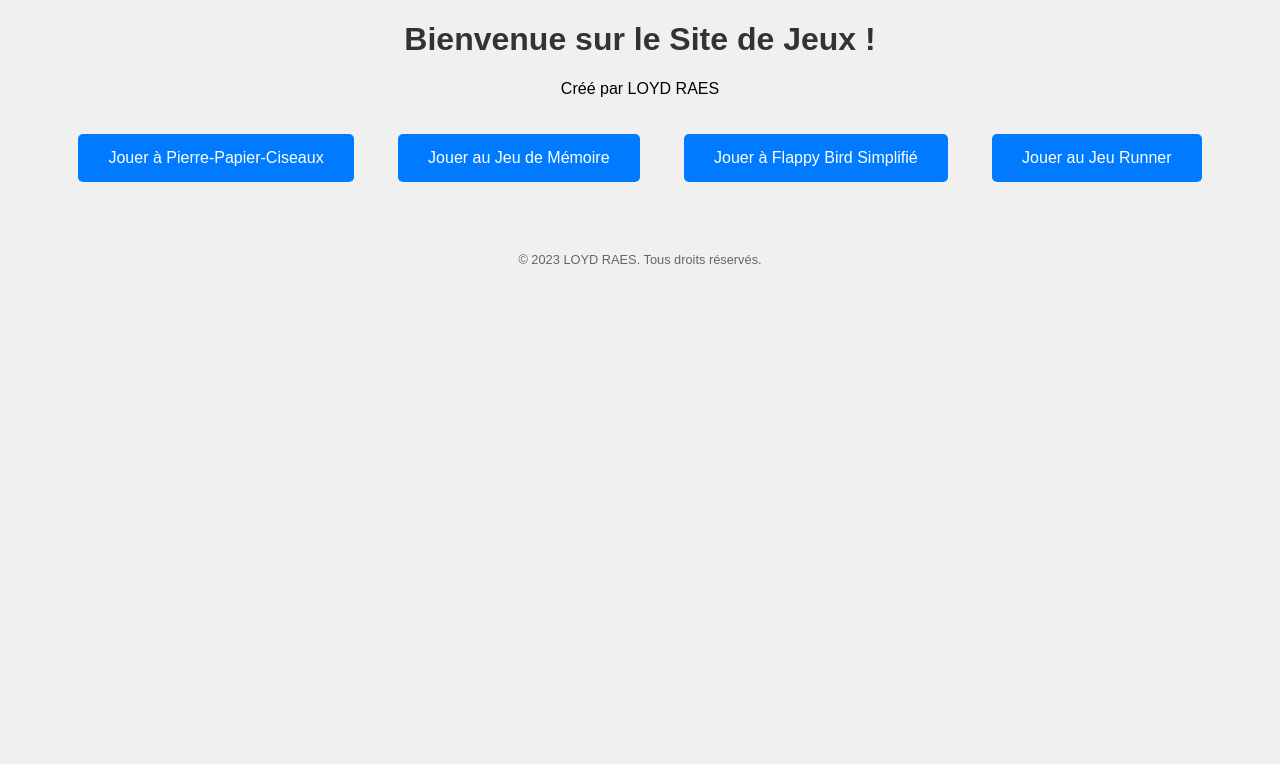
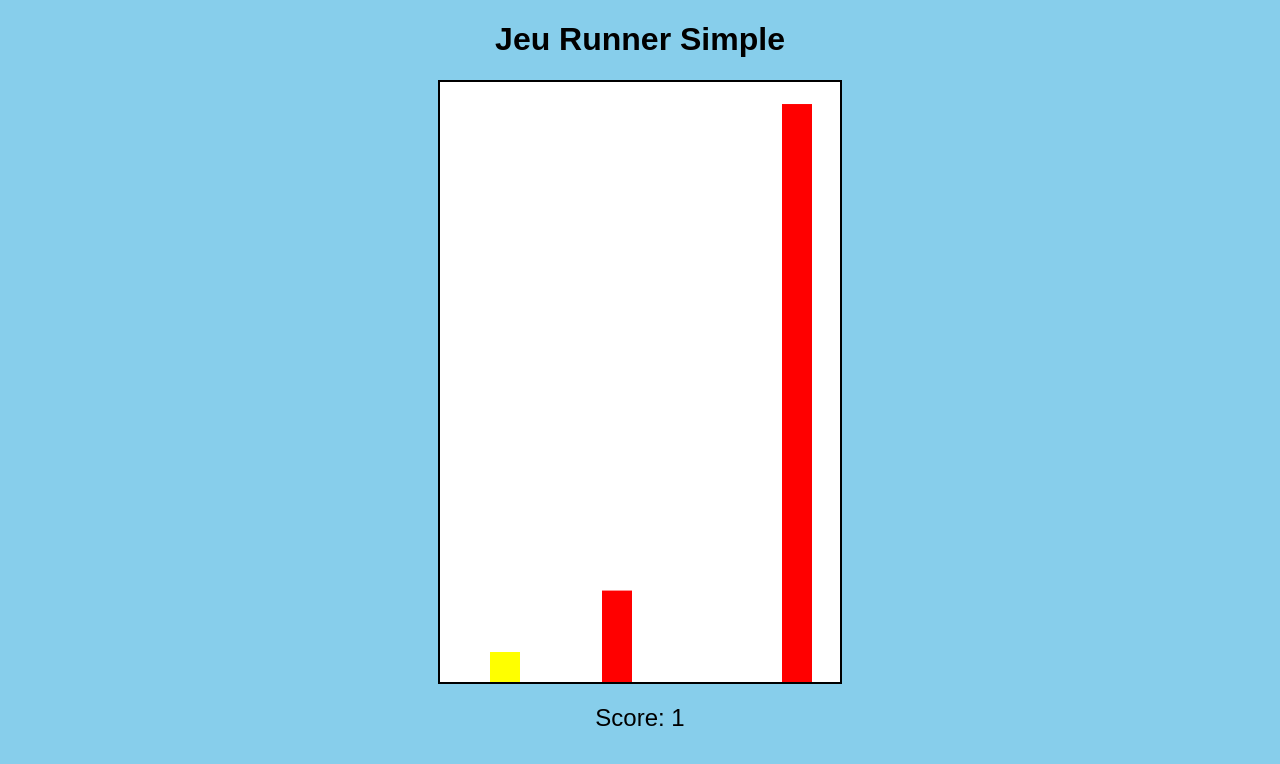
Before and after one commit to cdxpapa77/site-jeux-testing, a plain HTML site: page index.html in a window 1280 px wide. Drawn offline with Linux system fonts and the light colour scheme.

Commit message:
Update index.html

```diff
--- a/index.html
+++ b/index.html
@@ -3,50 +3,127 @@
 <head>
     <meta charset="UTF-8">
     <meta name="viewport" content="width=device-width, initial-scale=1.0">
-    <title>Site de Jeux - Créé par LOYD RAES</title>
+    <title>Jeu Runner Simple</title>
     <style>
         body {
             font-family: Arial, sans-serif;
-            background-color: #f0f0f0;
             text-align: center;
+            background-color: #87CEEB;
             margin: 0;
             padding: 0;
         }
-        h1 {
-            color: #333;
+
+        #gameCanvas {
+            background: #FFF;
+            display: block;
+            margin: 0 auto;
+            border: 2px solid #000;
         }
-        a {
-            display: inline-block;
+
+        #score {
+            font-size: 24px;
             margin: 20px;
-            padding: 15px 30px;
-            background-color: #007BFF;
-            color: white;
-            text-decoration: none;
-            border-radius: 5px;
-            transition: background-color 0.3s;
-        }
-        a:hover {
-            background-color: #0056b3;
-        }
-        footer {
-            margin-top: 50px;
-            font-size: 0.8em;
-            color: #666;
         }
     </style>
 </head>
 <body>
+    <h1>Jeu Runner Simple</h1>
+    <canvas id="gameCanvas" width="400" height="600"></canvas>
+    <p id="score">Score: 0</p>
+    <script>
+        const canvas = document.getElementById('gameCanvas');
+        const ctx = canvas.getContext('2d');
 
-    <h1>Bienvenue sur le Site de Jeux !</h1>
-    <p>Créé par LOYD RAES</p>
-    <a href="pierre_papier_ciseaux.html">Jouer à Pierre-Papier-Ciseaux</a>
-    <a href="jeu_de_memoire.html">Jouer au Jeu de Mémoire</a>
-    <a href="flappy_bird.html">Jouer à Flappy Bird Simplifié</a>
-    <a href="runner_game.html">Jouer au Jeu Runner</a> <!-- Lien ajouté pour le jeu Runner -->
+        const player = {
+            x: 50,
+            y: canvas.height - 50,
+            width: 30,
+            height: 30,
+            color: 'yellow',
+            jump: 0,
+            gravity: 0.5
+        };
 
-    <footer>
-        <p>&copy; 2023 LOYD RAES. Tous droits réservés.</p>
-    </footer>
+        const obstacles = [];
+        let score = 0;
+        let gameOver = false;
 
+        function addObstacle() {
+            const obstacleHeight = Math.random() * (canvas.height - 50) + 50;
+            obstacles.push({ x: canvas.width, y: canvas.height - obstacleHeight, width: 30, height: obstacleHeight });
+        }
+
+        function drawPlayer() {
+            ctx.fillStyle = player.color;
+            ctx.fillRect(player.x, player.y, player.width, player.height);
+        }
+
+        function drawObstacles() {
+            ctx.fillStyle = 'red';
+            obstacles.forEach(obstacle => {
+                ctx.fillRect(obstacle.x, obstacle.y, obstacle.width, obstacle.height);
+            });
+        }
+
+        function updateObstacles() {
+            obstacles.forEach(obstacle => {
+                obstacle.x -= 2;
+            });
+            if (obstacles.length && obstacles[0].x < 0) {
+                obstacles.shift();
+                score++;
+                document.getElementById('score').textContent = "Score: " + score;
+            }
+        }
+
+        function checkCollision() {
+            for (const obstacle of obstacles) {
+                if (player.x < obstacle.x + obstacle.width && player.x + player.width > obstacle.x &&
+                    player.y < obstacle.y + obstacle.height) {
+                    gameOver = true;
+                }
+            }
+        }
+
+        function jump() {
+            if (player.jump === 0) {
+                player.jump = 15;
+            }
+        }
+
+        function update() {
+            if (gameOver) {
+                alert("Game Over! Votre score est: " + score);
+                document.location.reload();
+            }
+            ctx.clearRect(0, 0, canvas.width, canvas.height);
+            if (player.jump > 0) {
+                player.y -= player.jump;
+                player.jump -= player.gravity;
+            }
+            if (player.y + player.height < canvas.height) {
+                player.y += player.gravity;
+            }
+
+            drawPlayer();
+            drawObstacles();
+            updateObstacles();
+            checkCollision();
+        }
+
+        function gameLoop() {
+            update();
+            requestAnimationFrame(gameLoop);
+        }
+
+        document.addEventListener('keydown', function(event) {
+            if (event.code === "Space") {
+                jump();
+            }
+        });
+
+        setInterval(addObstacle, 1500);
+        gameLoop();
+    </script>
 </body>
 </html>
```
